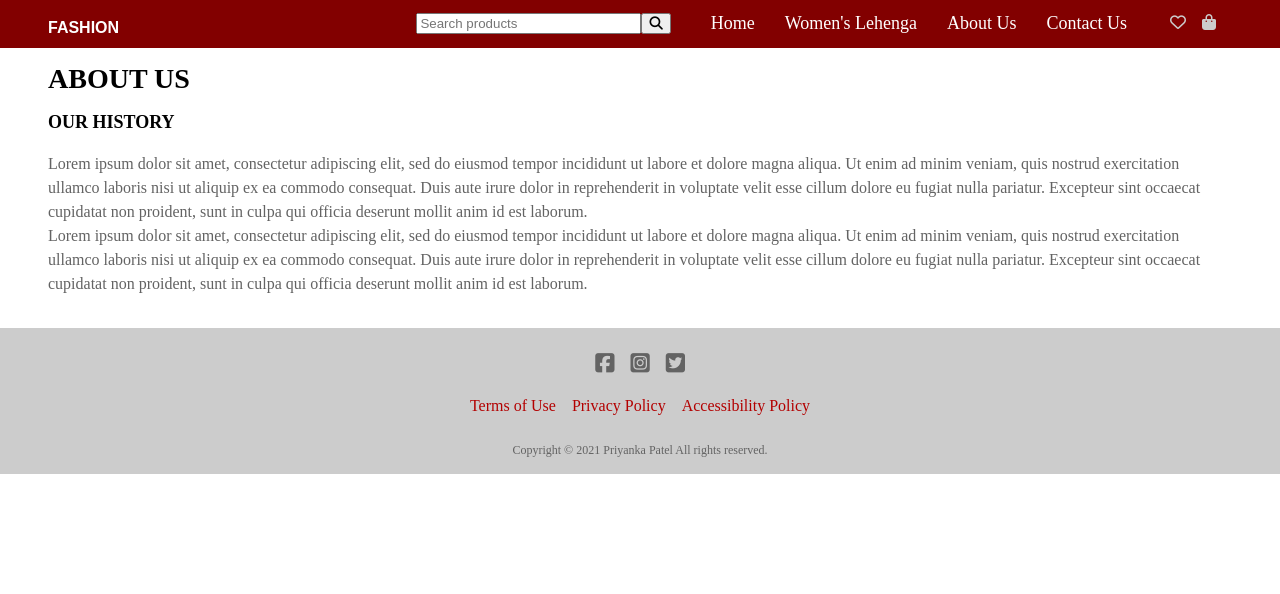
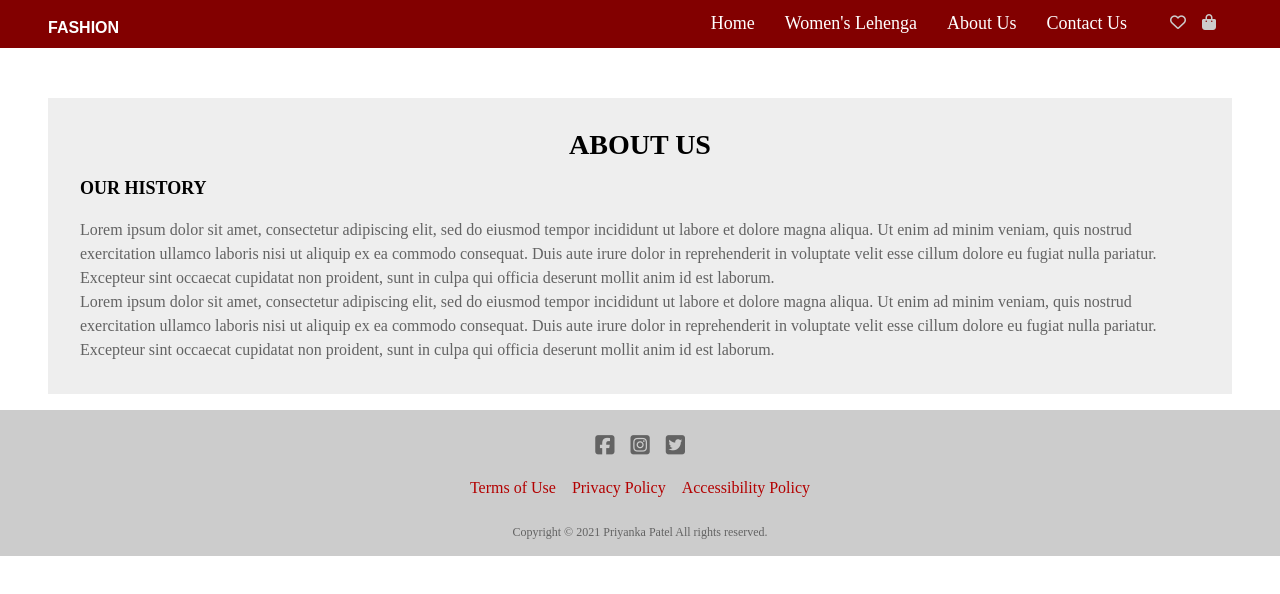
Before and after one commit to priyanil1811/react-project, a React app: page /about in a window 1280 px wide. Shown: the top 594 px of the page. Built offline with nearby package versions, Linux system fonts and the light colour scheme.

Commit message:
add css for pages

```diff
--- a/src/components/Header.js
+++ b/src/components/Header.js
@@ -22,10 +22,7 @@ const Header = () => {
                 </ul>
             </nav>
 
-            <form className="search">
-                <input type="search" name="find" id="find" placeholder="Search products" />
-                <button type="button"><i className="fas fa-search"></i></button>
-            </form>
+            <form></form>
 
             <ul className="your-products">
                 <li><a href="#"><i className="far fa-heart"></i></a></li>
--- a/src/css/App.css
+++ b/src/css/App.css
@@ -459,7 +459,7 @@ ins {
     }
 
     #find {
-        width: 225px;
+        width: 300px;
     }
 
     .navigation ul{
--- /dev/null
+++ b/src/css/page404.css
@@ -0,0 +1,11 @@
+.aboutContainer {
+    margin-top: 50px;
+    padding: 1em 2em;
+    background-color: #eee;
+}
+
+.errorBtn {
+    color: white;
+    background-color: #820100;
+    padding: 0.5em;
+}
--- /dev/null
+++ b/src/css/pageAbout.css
@@ -0,0 +1,9 @@
+.aboutContainer {
+    margin-top: 50px;
+    padding: 1em 2em;
+    background-color: #eee;
+}
+
+.aboutHeading {
+    text-align: center;
+}
--- a/src/pages/Page404.js
+++ b/src/pages/Page404.js
@@ -1,12 +1,14 @@
 import React from 'react'
 import {Link} from 'react-router-dom'
+import 'css/Page404.css'
 
 const Page404 = () => {
   return (
-    <>
-      <h1>Woops, looks like something went wrong</h1>
-      <Link to="/">Go back home</Link>
-    </>
+    <div className="aboutContainer">
+      <h1>Error 404</h1>
+      <p>Page not found</p>
+      <Link to="/" className="errorBtn">Go back home</Link>
+    </div>
   )
 }
 
--- a/src/pages/PageAbout.js
+++ b/src/pages/PageAbout.js
@@ -1,10 +1,11 @@
 import React from 'react'
+import 'css/PageAbout.css'
 
 const PageAbout = () => {
   return (
     <>
-      <div>
-        <h1>ABOUT US</h1>
+      <div className="aboutContainer">
+        <h1 className="aboutHeading">ABOUT US</h1>
         <h3>OUR HISTORY</h3>
         <p>Lorem ipsum dolor sit amet, consectetur adipiscing elit, sed do eiusmod tempor incididunt ut labore et dolore magna aliqua. Ut enim ad minim veniam, quis nostrud exercitation ullamco laboris nisi ut aliquip ex ea commodo consequat. Duis aute irure dolor in reprehenderit in voluptate velit esse cillum dolore eu fugiat nulla pariatur.
            Excepteur sint occaecat cupidatat non proident, sunt in culpa qui officia deserunt mollit anim id est laborum.<br />
```
